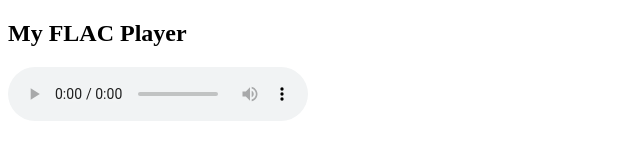
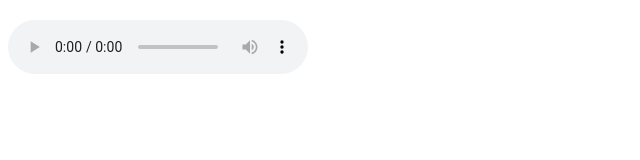
Before and after one commit to de69-8899/test1, a plain HTML site: page index.html in a window 1280 px wide. Shown: the whole page, without its empty margins (0-640 px from the left). Drawn offline with Linux system fonts and the light colour scheme.

Commit message:
Update index.html

```diff
--- a/index.html
+++ b/index.html
@@ -4,7 +4,7 @@
   <title>FLAC Player</title>
 </head>
 <body>
-  <h2>My FLAC Player</h2>
+  <h2></h2>
 
   <audio controls>
     <source src="data/Baby you - YUKA.flac" type="audio/flac">
```
